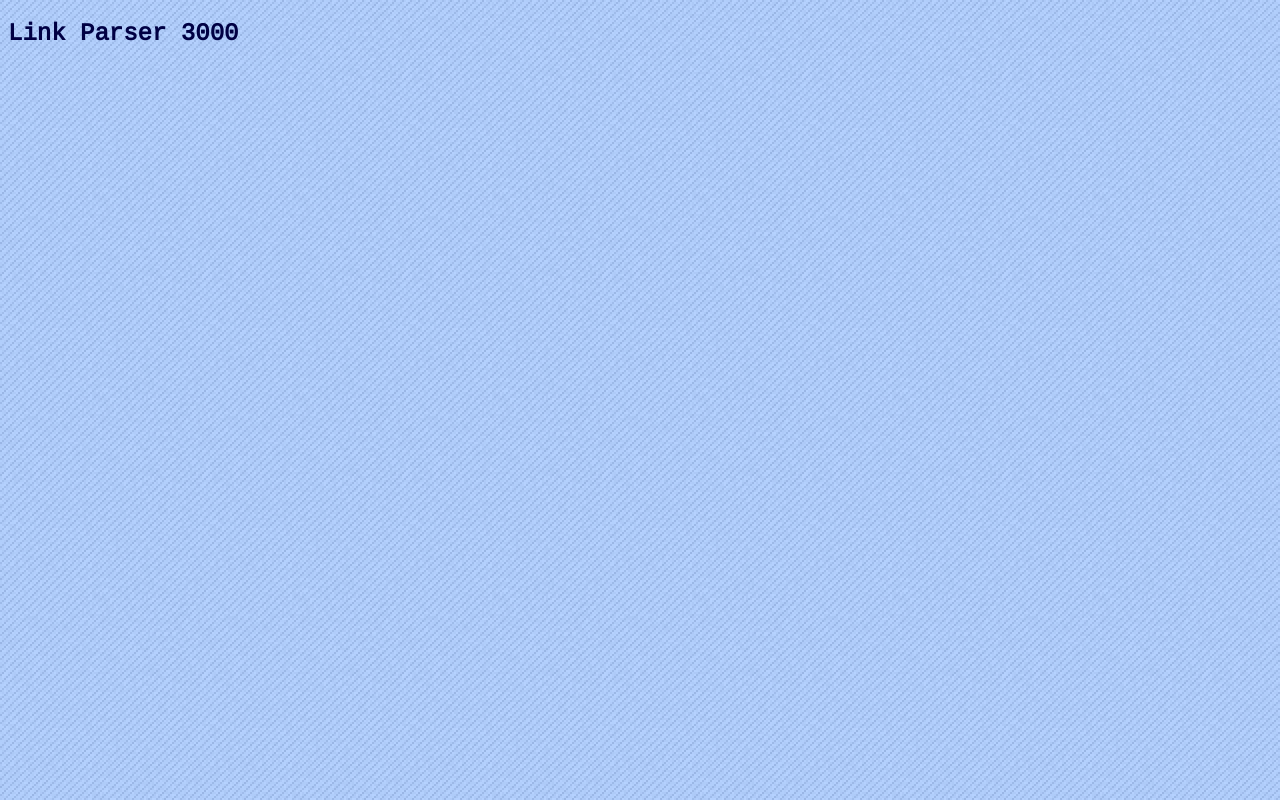
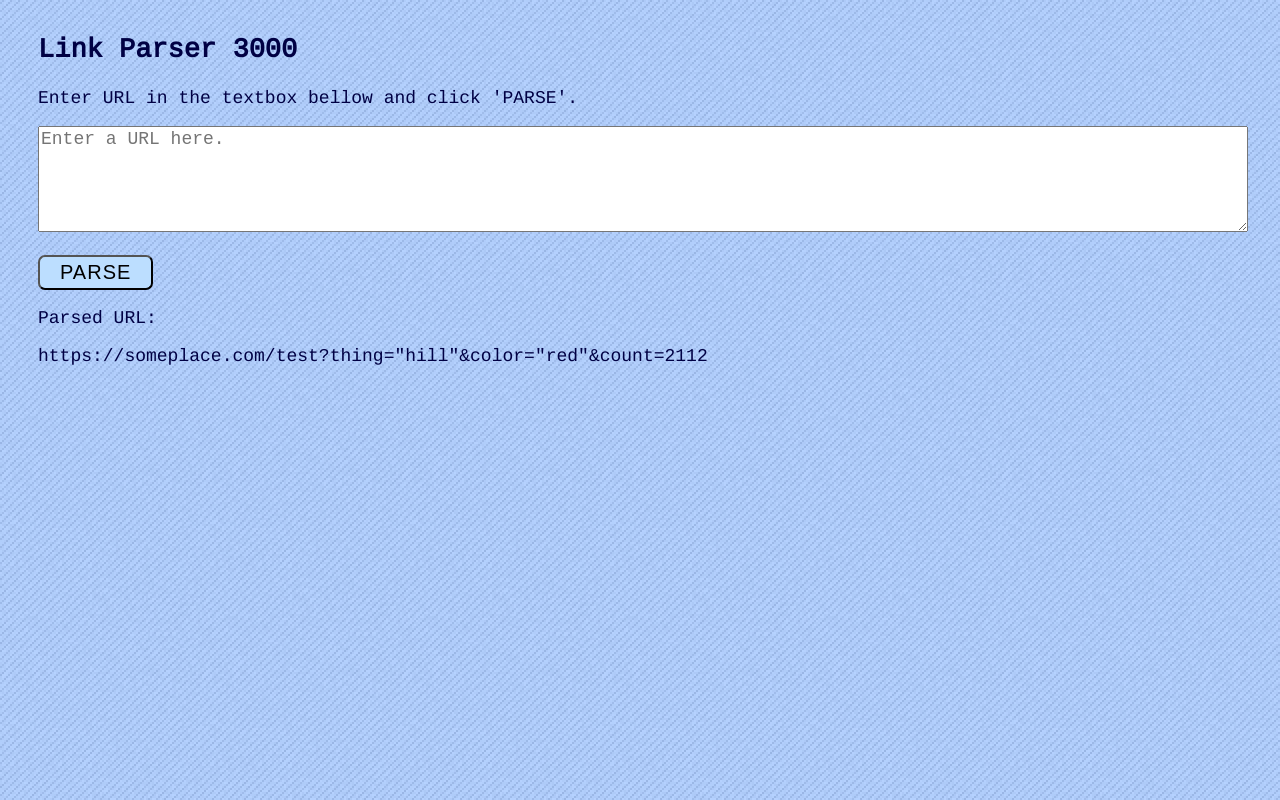
Before and after one commit to kmjax/link-parser, a plain HTML site: page index.html in a window 1280 px wide. Drawn offline with Linux system fonts and the light colour scheme.

Commit message:
Completed the core user interface

```diff
--- a/css/styles.css
+++ b/css/styles.css
@@ -5,4 +5,32 @@ body {
   background-repeat: repeat;
   color: #000044;
   font-family: "Cousine", monospace;
+  font-size: 18px;
+  padding: 5px 30px 5px 30px;
 }
+
+#url-entry {
+  width: 100%;
+  font-size: 18px;
+}
+
+#parse-btn {
+  background-color: #bcdeff;
+  font-size: 20px;
+  padding: 4px 20px 4px 20px;
+  border-radius: 7px;
+  letter-spacing: 1px;
+  outline: none;
+}
+
+#parse-btn:hover {
+  background-color: #cdefff;
+  box-shadow: 1px 1px 5px midnightblue;
+  font-weight: 600;
+  cursor: pointer;
+}
+
+#parse-btn:active {
+  background-color: #89cdff;
+  box-shadow: -1px -1px 5px midnightblue;
+}
--- a/index.html
+++ b/index.html
@@ -9,8 +9,11 @@
     <meta name="author" content="Kelsey McClanahan" />
     <meta name="viewport" content="width=device-width, initial-scale=1.0" />
 
-    <link rel="preconnect" href="https://fonts.gstatic.com">
-    <link href="https://fonts.googleapis.com/css2?family=Cousine&display=swap" rel="stylesheet">
+    <link rel="preconnect" href="https://fonts.gstatic.com" />
+    <link
+      href="https://fonts.googleapis.com/css2?family=Cousine&display=swap"
+      rel="stylesheet"
+    />
     <link rel="icon" href="data:," />
 
     <title>Link Parser</title>
@@ -22,7 +25,29 @@
   -->
 
   <body>
-    <h2>Link Parser 3000</h3>
+    <h2>Link Parser 3000</h2>
+    <div>
+      <form action="#" method="GET" id="parse-form">
+        <p id="instructions">
+          Enter URL in the textbox bellow and click 'PARSE'.
+        </p>
+        <p>
+          <textarea
+            name="urlEntry"
+            id="url-entry"
+            rows="5"
+            placeholder="Enter a URL here."
+          ></textarea>
+        </p>
+        <p>
+          <button type="submit" id="parse-btn">PARSE</button>
+        </p>
+        <p>Parsed URL:</p>
+        <p id="parsed-url">
+          https://someplace.com/test?thing="hill"&color="red"&count=2112
+        </p>
+      </form>
+    </div>
 
     <script src="index.js"></script>
   </body>
--- a/index.js
+++ b/index.js
@@ -8,6 +8,6 @@
 // Date:   11/27/2020
 // ===============================================
 
-alert(
-  "Hello World\nThis lets us know the JavaScript\nsource is linked with this page.\n\nThis form is non-functional at the moment."
-);
+// alert(
+//   "Hello World\nThis lets us know the JavaScript\nsource is linked with this page.\n\nThis form is non-functional at the moment."
+// );
```
Also changed, not shown: 1 other file.
